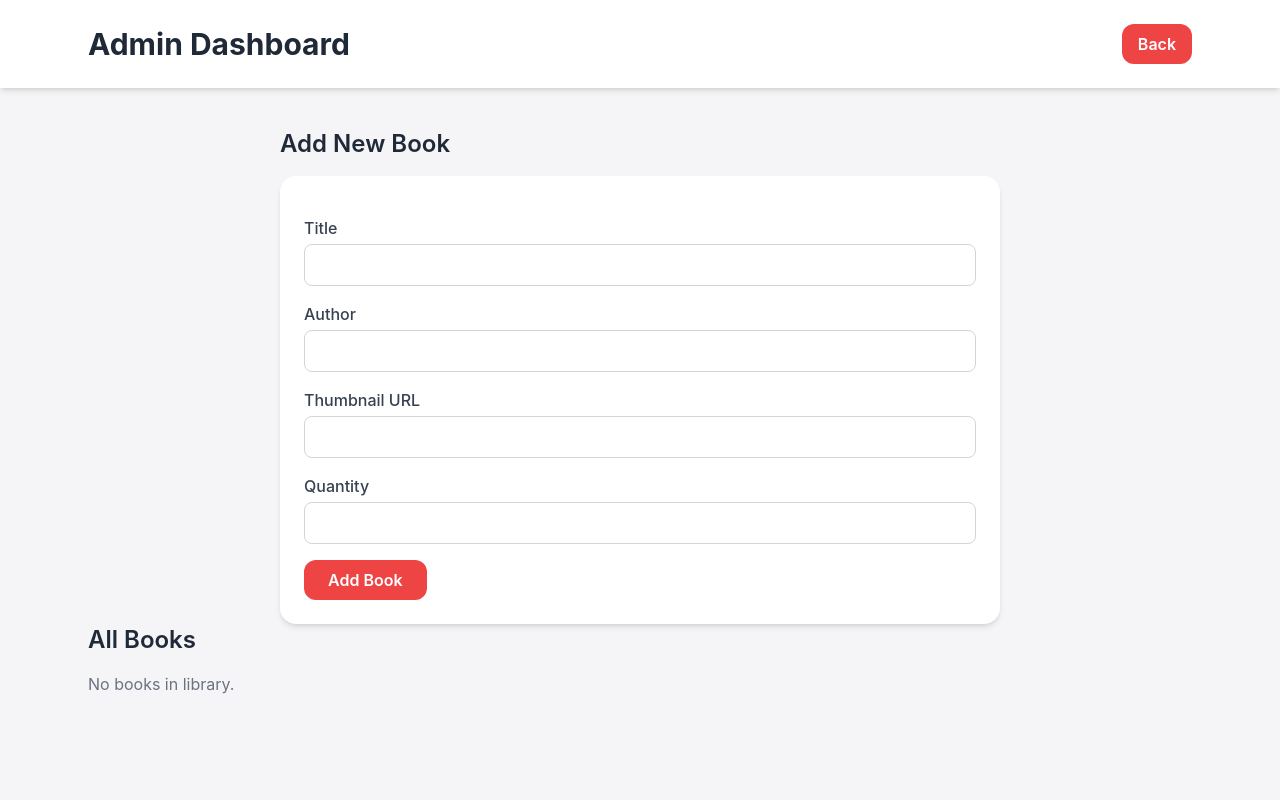
After one commit to Pedrocrlx/library-management-system, a Django app: template django-app/library/templates/admin-manage.html in a window 1280 px wide. The commit adds this page. Run offline with Django 5.2, Linux system fonts and the light colour scheme; the template is opened without the code that fills it, so the values that code supplies are empty; some libraries are stand-ins or nearby versions.

Commit message:
feat: add books, manage template to list and add new books

```diff
--- a/django-app/library/templates/admin-dashboard.html
+++ b/django-app/library/templates/admin-dashboard.html
@@ -33,6 +33,9 @@
             <h1 class="text-3xl font-bold text-gray-800">Admin Dashboard</h1>
             <a href="{% url 'logout_user' %}" class="px-4 py-2 bg-red-500 hover:bg-red-400 text-white rounded-xl font-semibold transition">
                 Logout
+            </a>
+            <a href="{% url 'admin_manage' %}" class="px-4 py-2 bg-red-500 hover:bg-red-400 text-white rounded-xl font-semibold transition">
+                Manage
             </a>
         </div>
     </header>
--- /dev/null
+++ b/django-app/library/templates/admin-manage.html
@@ -0,0 +1,81 @@
+<!DOCTYPE html>
+<html lang="en">
+<head>
+    <meta charset="UTF-8">
+    <meta name="viewport" content="width=device-width, initial-scale=1.0">
+    <title>Manage Books</title>
+    <!-- Tailwind CDN -->
+    <script src="https://cdn.tailwindcss.com"></script>
+
+    <style>
+        body {
+            font-family: -apple-system, BlinkMacSystemFont, "Segoe UI", Roboto, Helvetica, Arial, sans-serif;
+            background: #F5F5F7;
+            color: #1C1C1E;
+        }
+
+        .fade {
+            animation: fadeIn 0.4s ease forwards;
+        }
+
+        @keyframes fadeIn {
+            from { opacity: 0; transform: translateY(10px); }
+            to { opacity: 1; transform: translateY(0); }
+        }
+    </style>
+</head>
+<body class="min-h-screen flex flex-col items-center">
+    <header class="w-full bg-white shadow-md py-6 mb-10">
+        <div class="max-w-6xl mx-auto flex justify-between items-center px-6">
+            <h1 class="text-3xl font-bold text-gray-800">Admin Dashboard</h1>
+            <a href="{% url 'admin_dashboard' %}" class="px-4 py-2 bg-red-500 hover:bg-red-400 text-white rounded-xl font-semibold transition">
+                Back
+            </a>
+        </div>
+    </header>
+
+    <section class="max-w-3xl w-full px-6 fade">
+        <h2 class="text-2xl font-semibold text-gray-800 mb-4">Add New Book</h2>
+        <form method="post" class="bg-white rounded-2xl shadow-md p-6 space-y-4">
+            {% csrf_token %}
+            <div>
+                <label for="id_title" class="block text-gray-700 font-medium mb-1">Title</label>
+                <input type="text" name="title" id="id_title" class="w-full border border-gray-300 rounded-lg px-4 py-2 focus:outline-none focus:ring-2 focus:ring-red-400" required>
+            </div>
+            <div>
+                <label for="id_author" class="block text-gray-700 font-medium mb-1">Author</label>
+                <input type="text" name="author" id="id_author" class="w-full border border-gray-300 rounded-lg px-4 py-2 focus:outline-none focus:ring-2 focus:ring-red-400" required>
+            </div>
+            <div>
+                <label for="id_thumbnail" class="block text-gray-700 font-medium mb-1">Thumbnail URL</label>
+                <input type="url" name="thumbnail" id="id_thumbnail" class="w-full border border-gray-300 rounded-lg px-4 py-2 focus:outline-none focus:ring-2 focus:ring-red-400" required>
+            </div>
+            <div>
+                <label for="id_quantity" class="block text-gray-700 font-medium mb-1">Quantity</label>
+                <input type="number" name="quantity" id="id_quantity" min="1" class="w-full border border-gray-300 rounded-lg px-4 py-2 focus:outline-none focus:ring-2 focus:ring-red-400" required>
+            </div>
+            <button type="submit" class="px-6 py-2 bg-red-500 hover:bg-red-400 text-white rounded-xl font-semibold transition">
+                Add Book
+            </button>
+        </form>
+    </section>
+
+    <section class="max-w-6xl w-full px-6 mb-10 fade">
+        <h2 class="text-2xl font-semibold text-gray-800 mb-4">All Books</h2>
+        <div class="grid gap-6 sm:grid-cols-2 md:grid-cols-3 lg:grid-cols-4">
+            {% for book in books %}
+                <div class="bg-white rounded-2xl shadow-md p-5 flex flex-col">
+                    <h3 class="font-bold text-lg">{{ book.book_name }}</h3>
+                    <p class="text-gray-600 mt-1">{{ book.author }}</p>
+                    <p class="text-gray-500 mt-2">Available: {{ book.quantity }}</p>
+                    <img src="{{ book.thumbnail }}" alt="{{ book.title }}" class="h-64 w-full object-cover">
+                </div>
+            {% empty %}
+                <p class="text-gray-500 col-span-full">No books in library.</p>
+            {% endfor %}
+
+        </div>
+    </section>
+
+</body>
+</html>
--- a/django-app/library/urls.py
+++ b/django-app/library/urls.py
@@ -1,5 +1,5 @@
 from django.urls import path
-from .views import index, logout_user, user_login, user_register, admin_dashboard, user_dashboard
+from .views import index, logout_user, user_login, user_register, admin_dashboard, user_dashboard, admin_manage
 
 urlpatterns = [
     path("", index, name="index"),
@@ -8,4 +8,5 @@ urlpatterns = [
     path("logout", logout_user, name="logout_user"),
     path("dashboard/admin", admin_dashboard, name="admin_dashboard"),
     path("dashboard/user", user_dashboard, name="user_dashboard"),
+    path("dashboard/manage", admin_manage, name="admin_manage"),
 ]
```
Also changed, not shown: django-app/library/forms.py (+11 -0 lines), django-app/library/views.py (+30 -1 lines), django-app/library/migrations/0007_alter_books_thumbnail.py (added), django-app/library/migrations/0008_alter_books_thumbnail.py (added).
